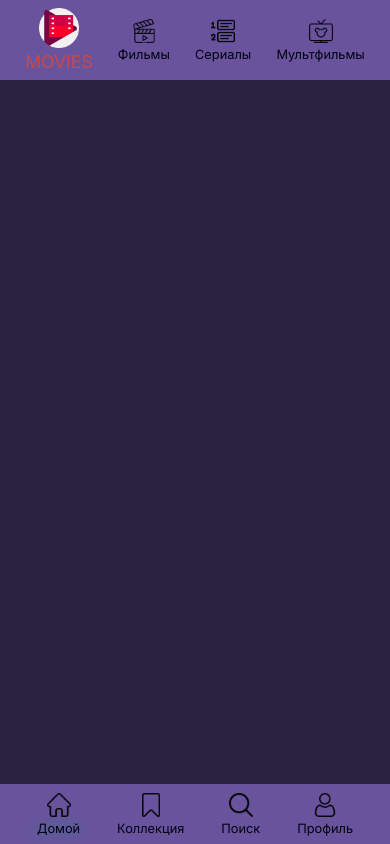
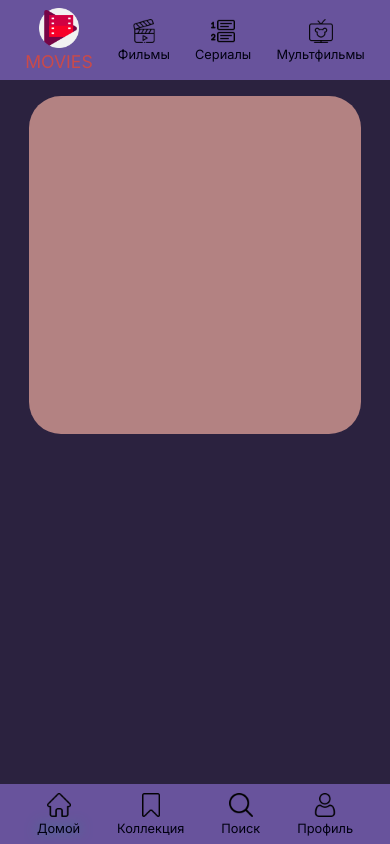
Before and after one commit to Evgenii-Buslaev/MoviesFinderAppReact, a React (Create React App) app: page / in a window 390 px wide. Built offline with nearby package versions, Linux system fonts and the light colour scheme.

Commit message:
Created TopMovieCard

```diff
--- a/src/components/App/App.js
+++ b/src/components/App/App.js
@@ -7,6 +7,7 @@ import "../../css/reset.css";
 import NavBar from "../NavBar/NavBar";
 import NavBarMob from "../NavBarMob/NavBarMob";
 import OptionsBar from "../OptionsBar/OptionsBar";
+import TopMovieCard from "../TopMovieCard/TopMovieCard";
 
 function App() {
   const [width, setWidth] = useState(window.innerWidth);
@@ -28,6 +29,7 @@ function App() {
           <OptionsBar />
         </>
       )}
+      <TopMovieCard />
     </div>
   );
 }
--- a/src/components/OptionsBar/OptionsBar.module.css
+++ b/src/components/OptionsBar/OptionsBar.module.css
@@ -1,5 +1,5 @@
 .optionsCont {
-  position: absolute;
+  position: relative;
   top: 0;
   padding: 0;
   margin: 0;
--- /dev/null
+++ b/src/components/TopMovieCard/TopMovieCard.jsx
@@ -0,0 +1,7 @@
+import styles from "./TopMovieCard.module.css";
+
+function TopMovieCard() {
+  return <div className={styles.movieCardCont}></div>;
+}
+
+export default TopMovieCard;
--- /dev/null
+++ b/src/components/TopMovieCard/TopMovieCard.module.css
@@ -0,0 +1,13 @@
+.movieCardCont {
+  margin: 1rem auto 0;
+  width: 85vw;
+  height: 50vh;
+  border-radius: 2rem;
+  background-color: rgb(179, 130, 130);
+}
+
+@media (max-width: 800px) {
+  .movieCardCont {
+    height: 40vh;
+  }
+}
```
